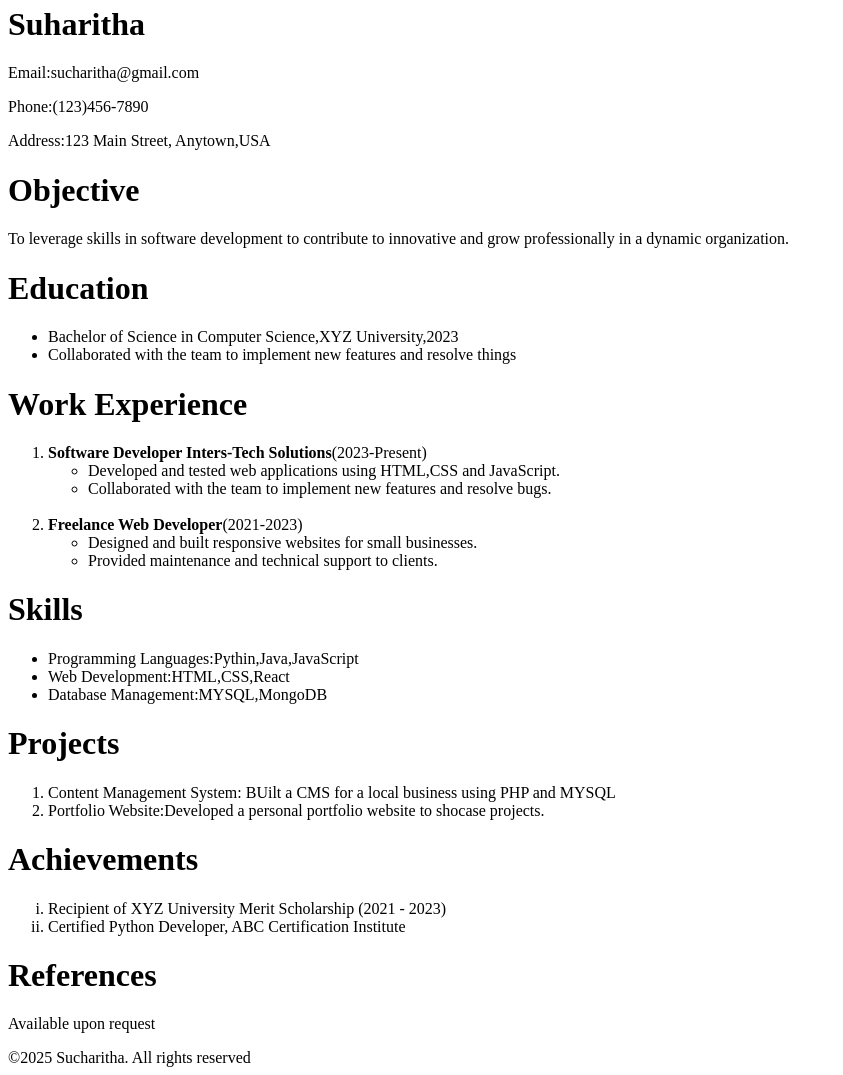
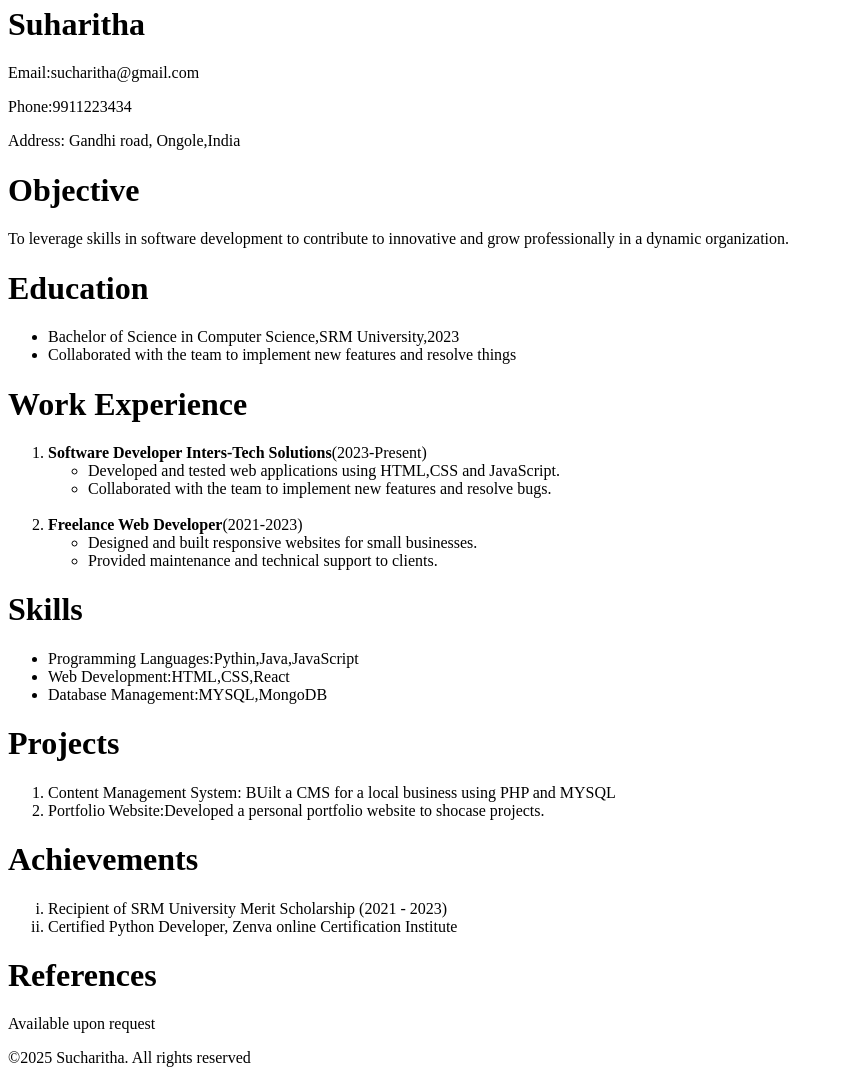
Before and after one commit to sucharitha2308/Portfolio, a plain HTML site: page resume.html in a window 1280 px wide. Shown: the part 100-1175 px from the top of the page, without its empty margins (0-843 px from the left). Drawn offline with Linux system fonts and the light colour scheme.

Commit message:
Update resume.html

```diff
--- a/resume.html
+++ b/resume.html
@@ -10,13 +10,13 @@
     <h1 align="center">My Resume</h1>
     <h1>Suharitha</h1>
     <p>Email:sucharitha@gmail.com</p>
-    <p>Phone:(123)456-7890</p>
-    <p>Address:123 Main Street, Anytown,USA</p>
+    <p>Phone:9911223434</p>
+    <p>Address: Gandhi road, Ongole,India</p>
     <h1>Objective</h1>
     <p>To leverage skills in software development to contribute to innovative and grow professionally in a dynamic organization.</p>
     <h1>Education</h1>
     <ul>
-        <li>Bachelor of Science in Computer Science,XYZ University,2023</li>
+        <li>Bachelor of Science in Computer Science,SRM University,2023</li>
         <li>Collaborated with the team to implement new features and resolve things</li>
     </ul>
     <h1>Work Experience</h1>
@@ -49,8 +49,8 @@
     </ol>
     <h1>Achievements</h1>
     <ol type="i">
-        <li>Recipient of XYZ University Merit Scholarship (2021 - 2023)</li>
-        <li>Certified Python Developer, ABC Certification Institute</li>
+        <li>Recipient of SRM University Merit Scholarship (2021 - 2023)</li>
+        <li>Certified Python Developer, Zenva online Certification Institute</li>
     </ol>
     <h1>References</h1>
     <p>Available upon request</p>
```
